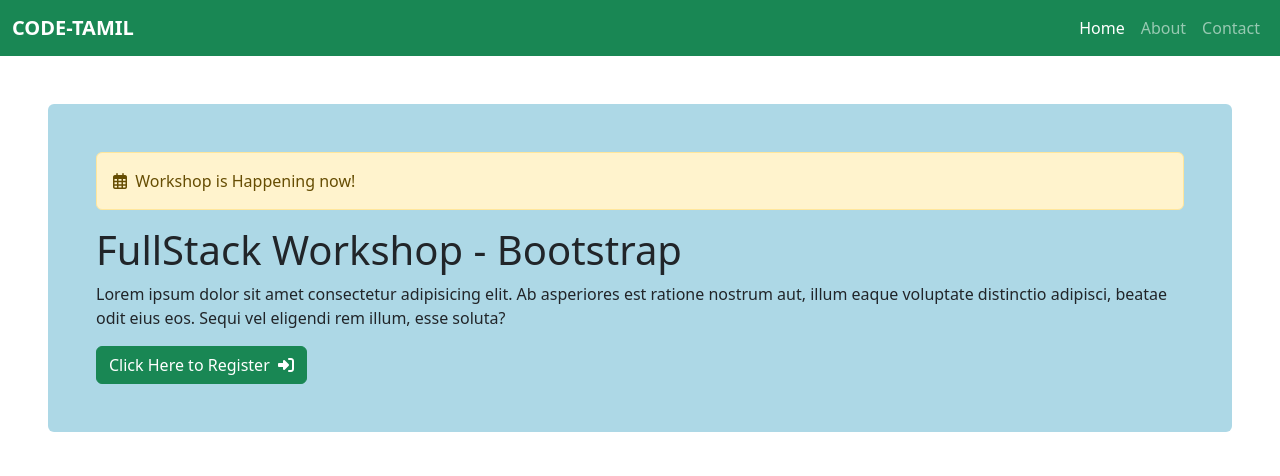
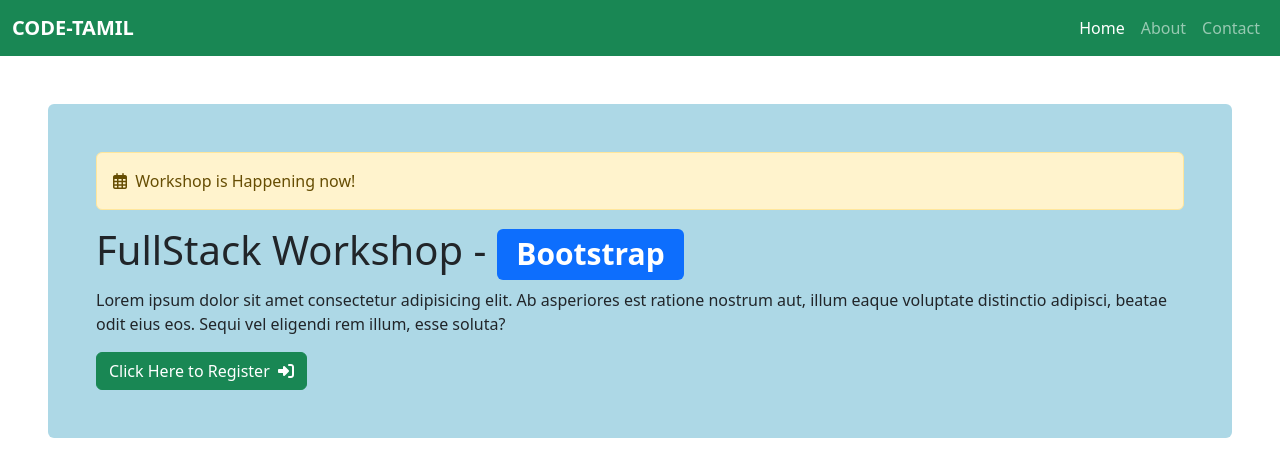
Before and after one commit to FrodoNaveen/bootstrap-bascis, a plain HTML site: page index.html in a window 1280 px wide. Drawn offline with nearby package versions, Linux system fonts and the light colour scheme.

Commit message:
bootstrap color changed

```diff
--- a/index.html
+++ b/index.html
@@ -60,7 +60,7 @@
            <i class="fa-regular fa-calendar-days me-1"></i>
             Workshop is Happening now!
         </div>
-        <h1>FullStack Workshop - Bootstrap</h1>
+        <h1>FullStack Workshop - <span class="badge bg-primary">Bootstrap</span></h1>
         <p>Lorem ipsum dolor sit amet consectetur adipisicing elit. Ab asperiores est ratione nostrum aut, illum eaque voluptate distinctio adipisci, beatae odit eius eos. Sequi vel eligendi rem illum, esse soluta?</p>
         <button class="btn btn-success">Click Here to Register
             <i class="fa-solid fa-right-to-bracket ms-1"></i>
```
